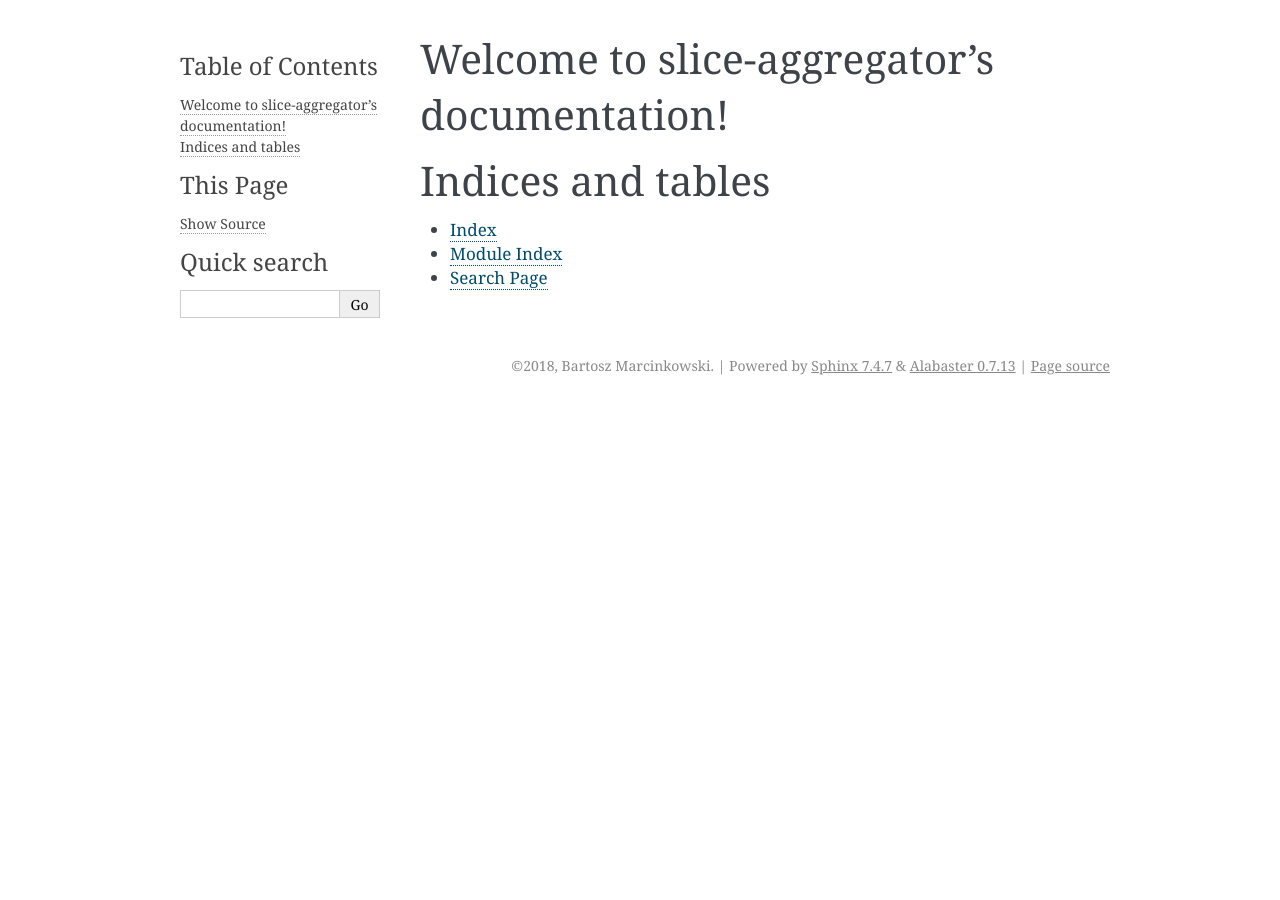
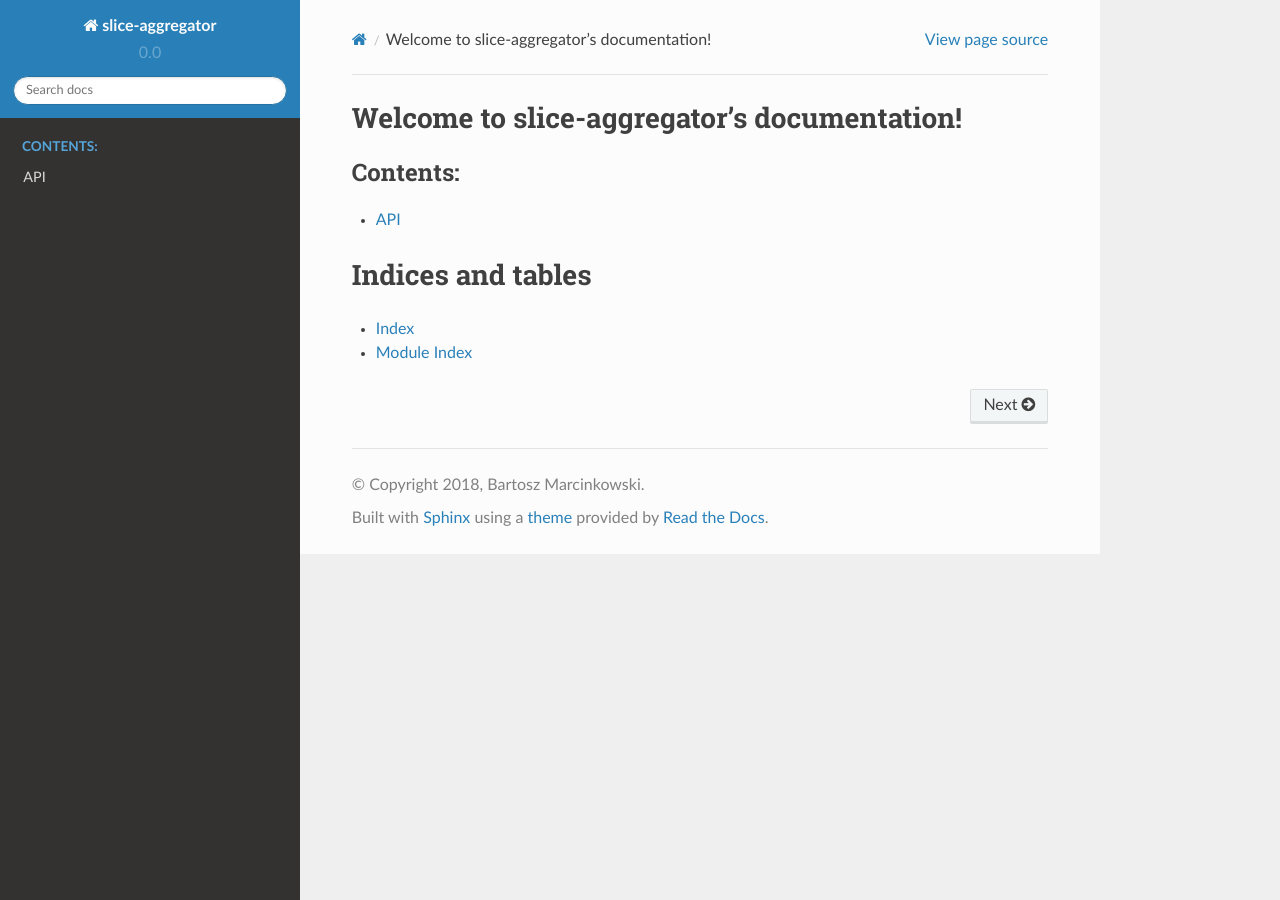
Before and after one commit to bm371613/slice-aggregator, a Sphinx documentation site: the page built from docs/index.rst, in a window 1280 px wide. Built offline with Sphinx 7.4.7 and the Read the Docs theme 2.0.0, drawn with Linux system fonts in a browser that asks for light colours.

```diff
--- a/docs/conf.py
+++ b/docs/conf.py
@@ -79,7 +79,7 @@ pygments_style = 'sphinx'
 # The theme to use for HTML and HTML Help pages.  See the documentation for
 # a list of builtin themes.
 #
-html_theme = 'alabaster'
+html_theme = 'sphinx_rtd_theme'
 
 # Theme options are theme-specific and customize the look and feel of a theme
 # further.  For a list of options available for each theme, see the
--- a/docs/index.rst
+++ b/docs/index.rst
@@ -10,6 +10,7 @@ Welcome to slice-aggregator's documentation!
    :maxdepth: 2
    :caption: Contents:
 
+   api.rst
 
 
 Indices and tables
@@ -17,4 +18,3 @@ Indices and tables
 
 * :ref:`genindex`
 * :ref:`modindex`
-* :ref:`search`
```
Also changed, not shown: docs/api.rst (added, +19 -0 lines), setup.py (+5 -2 lines), .travis.yml, 3 other files.
